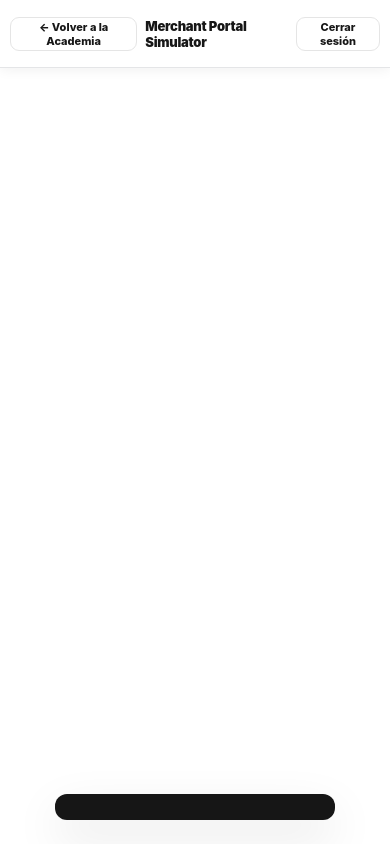
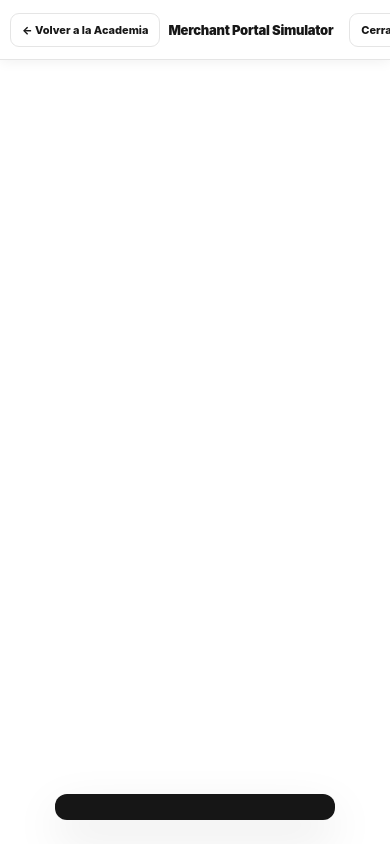
Before and after one commit to alvaroporras2002-coder/training-base-, a plain HTML site: page simulator.html in a window 390 px wide. Drawn offline with Linux system fonts and the light colour scheme; no server answers.

Commit message:
Update simulator.html

```diff
--- a/simulator.html
+++ b/simulator.html
@@ -2,9 +2,10 @@
 <html lang="es">
 <head>
   <meta charset="utf-8">
+
   <meta
     name="viewport"
-    content="width=device-width,initial-scale=1,viewport-fit=cover"
+    content="width=device-width, initial-scale=1, viewport-fit=cover"
   >
 
   <meta
@@ -17,41 +18,103 @@
   <link rel="stylesheet" href="./academy.css">
 
   <style>
-    html,
-    body {
-      width: 100%;
-      min-width: 100%;
-      height: 100%;
-      margin: 0;
-      padding: 0;
-      overflow: hidden;
-      background: #f4f5f7;
+    /* ======================================================
+       HARD RESET
+       ====================================================== */
+
+    html {
+      width: 100% !important;
+      min-width: 100% !important;
+      max-width: none !important;
+      height: 100% !important;
+      min-height: 100% !important;
+      margin: 0 !important;
+      padding: 0 !important;
+      overflow: hidden !important;
     }
 
     body {
-      display: flex;
-      flex-direction: column;
-    }
+      position: relative !important;
 
-    .sim-top {
-      flex: 0 0 68px;
       width: 100vw !important;
       min-width: 100vw !important;
       max-width: none !important;
+
+      height: 100vh !important;
+      min-height: 100vh !important;
+      max-height: none !important;
+
       margin: 0 !important;
-      box-sizing: border-box;
+      padding: 0 !important;
+
+      overflow: hidden !important;
+
+      display: block !important;
+
+      background: #f4f5f7 !important;
     }
 
+    /* ======================================================
+       TOP BAR
+       ====================================================== */
+
+    .sim-top {
+      position: fixed !important;
+
+      top: 0 !important;
+      left: 0 !important;
+      right: 0 !important;
+
+      width: 100vw !important;
+      min-width: 100vw !important;
+      max-width: none !important;
+
+      height: 68px !important;
+      min-height: 68px !important;
+      max-height: 68px !important;
+
+      margin: 0 !important;
+      padding: 0 18px !important;
+
+      z-index: 99999 !important;
+
+      display: flex !important;
+      align-items: center !important;
+
+      box-sizing: border-box !important;
+
+      background: #ffffff !important;
+      border-bottom: 1px solid #e5e5e5 !important;
+
+      overflow: hidden !important;
+    }
+
+    .sim-top .spacer {
+      flex: 1 1 auto !important;
+    }
+
+    .sim-top > * {
+      flex-shrink: 0 !important;
+    }
+
+    /* ======================================================
+       FRAME
+       ====================================================== */
+
     #simulatorFrame {
-      display: block !important;
-      flex: 1 1 auto !important;
+      position: fixed !important;
+
+      top: 68px !important;
+      left: 0 !important;
+      right: 0 !important;
+      bottom: 0 !important;
 
       width: 100vw !important;
       min-width: 100vw !important;
       max-width: none !important;
 
       height: calc(100vh - 68px) !important;
-      min-height: 0 !important;
+      min-height: calc(100vh - 68px) !important;
       max-height: none !important;
 
       margin: 0 !important;
@@ -60,16 +123,53 @@
       border: 0 !important;
       outline: 0 !important;
 
-      background: #fff;
+      display: block !important;
 
-      box-sizing: border-box;
+      box-sizing: border-box !important;
+
+      background: #ffffff !important;
+
+      z-index: 1 !important;
+
+      overflow: auto !important;
+    }
+
+    /* ======================================================
+       MESSAGES
+       ====================================================== */
+
+    #fatalMessage,
+    #toast {
+      z-index: 100000 !important;
+    }
+
+    /* ======================================================
+       MOBILE
+       ====================================================== */
+
+    @media (max-width: 760px) {
+
+      .sim-top {
+        height: 60px !important;
+        min-height: 60px !important;
+        max-height: 60px !important;
+
+        padding: 0 10px !important;
+      }
+
+      #simulatorFrame {
+        top: 60px !important;
+
+        height: calc(100vh - 60px) !important;
+        min-height: calc(100vh - 60px) !important;
+      }
     }
   </style>
 </head>
 
 <body
+  class="sim-shell"
   data-page="simulator"
-  class="sim-shell"
 >
 
   <header class="sim-top">
@@ -86,23 +186,19 @@
       <b>Merchant Portal Simulator</b>
 
       <div class="tiny muted">
-        Archivo grande permanece intacto
+        El archivo grande permanece intacto
       </div>
     </div>
 
     <div class="spacer"></div>
 
-    <span
-      class="presence online"
-    >
+    <span class="presence online">
       <i
         id="syncDot"
         class="sync-dot"
       ></i>
 
-      <span
-        id="syncText"
-      >
+      <span id="syncText">
         Conectando progreso...
       </span>
     </span>
@@ -124,9 +220,9 @@
 
   <iframe
     id="simulatorFrame"
-    class="sim-frame"
     title="DoorDash Merchant Portal Training Simulator"
     src=""
+    allow="clipboard-read; clipboard-write"
   ></iframe>
 
   <div
```
